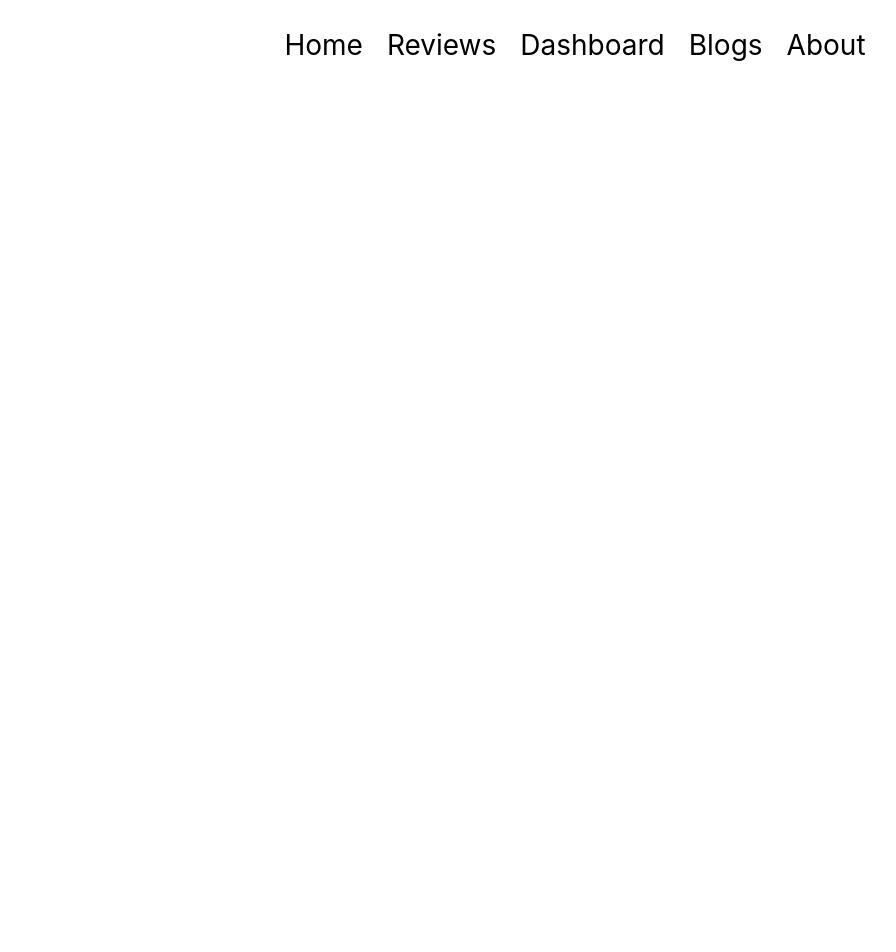
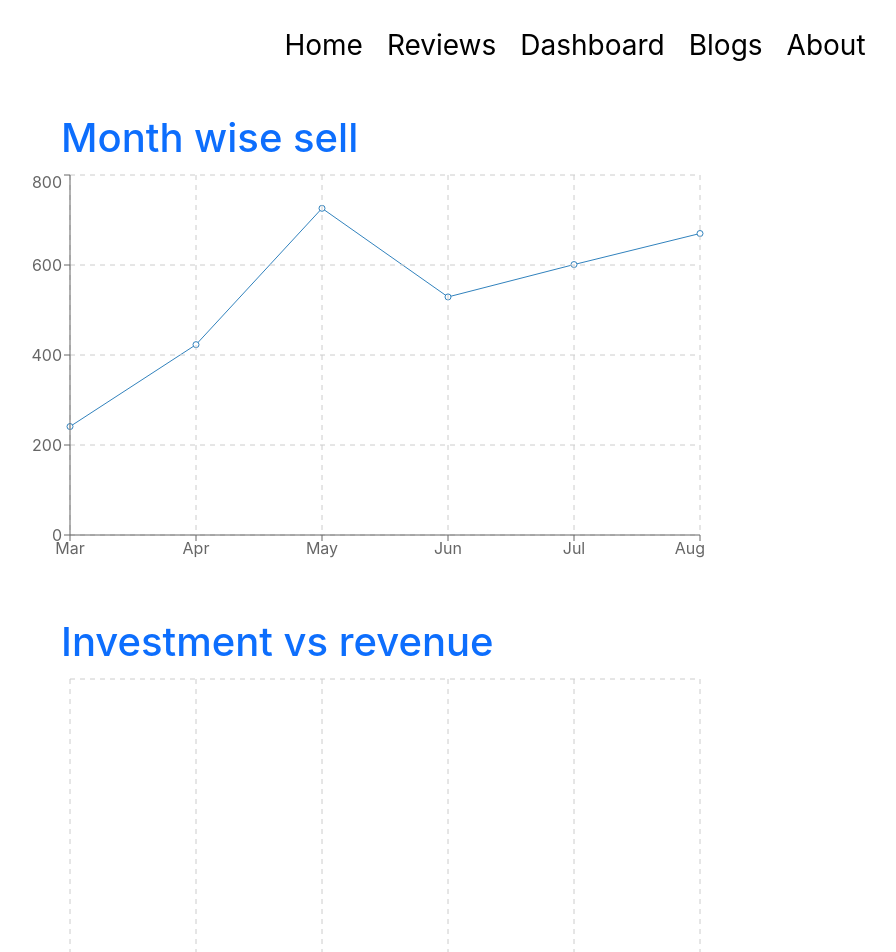
Before and after one commit to safinxr/Assignment-09, a React (Create React App) app: page /dashboard in a window 1280 px wide. Shown: the top 952 px of the page, without its empty margins (77-973 px from the left). Before the commit the page ends 800 px from the top, so only its background shows below. Built offline with nearby package versions, Linux system fonts and the light colour scheme; the HTML template or start-up script is replaced by a standard one.

Commit message:
linechart added

```diff
--- a/package.json
+++ b/package.json
@@ -12,6 +12,7 @@
     "react-dom": "^18.0.0",
     "react-router-dom": "^6.3.0",
     "react-scripts": "5.0.0",
+    "recharts": "^2.1.9",
     "web-vitals": "^2.1.4"
   },
   "scripts": {
--- a/src/components/Dashboard/Dashboard.js
+++ b/src/components/Dashboard/Dashboard.js
@@ -1,11 +1,35 @@
-import React from 'react';
+import React, { useEffect, useState } from "react";
+import { Area, CartesianGrid, Line, LineChart, XAxis, YAxis } from "recharts";
 
 const Dashboard = () => {
-    return (
-        <div>
-
-        </div>
-    );
+  const [data, setData] = useState([]);
+  useEffect(() => {
+    fetch("productData.json")
+      .then((res) => res.json())
+      .then((productData) => setData(productData));
+  }, []);
+  return (
+    <div className="container">
+      <div className="my-5">
+        <h1 className="text-primary ms-5 ps-2">Month wise sell</h1>
+        <LineChart width={700} height={400} data={data}>
+          <Line dataKey={"sell"}></Line>
+          <CartesianGrid stroke="#ccc" strokeDasharray="5 5" />
+          <YAxis></YAxis>
+          <XAxis dataKey={"month"}></XAxis>
+        </LineChart>
+      </div>
+      <div className="my-5">
+        <h1 className="text-primary ms-5 ps-2">Investment vs revenue </h1>
+        <LineChart width={700} height={400} data={data}>
+        <Area type="monotone" dataKey="investment" stroke="#8884d8" fill="#8884d8" />
+          <CartesianGrid stroke="#ccc" strokeDasharray="5 5" />
+          <YAxis></YAxis>
+          <XAxis dataKey={"month"}></XAxis>
+        </LineChart>
+      </div>
+    </div>
+  );
 };
 
 export default Dashboard;
```
Also changed, not shown: 1 other file (tests, documents, lock files or other folders).
